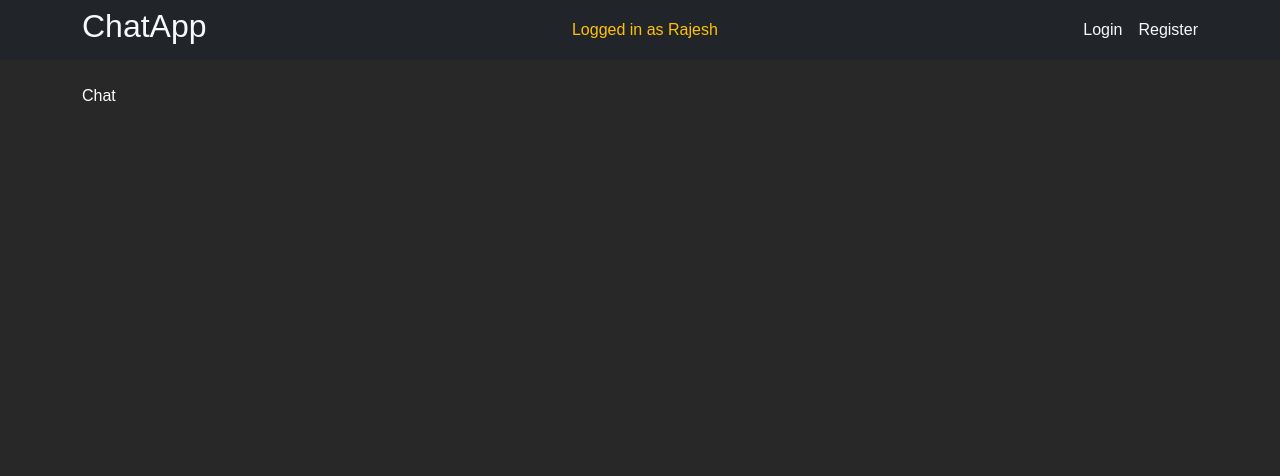
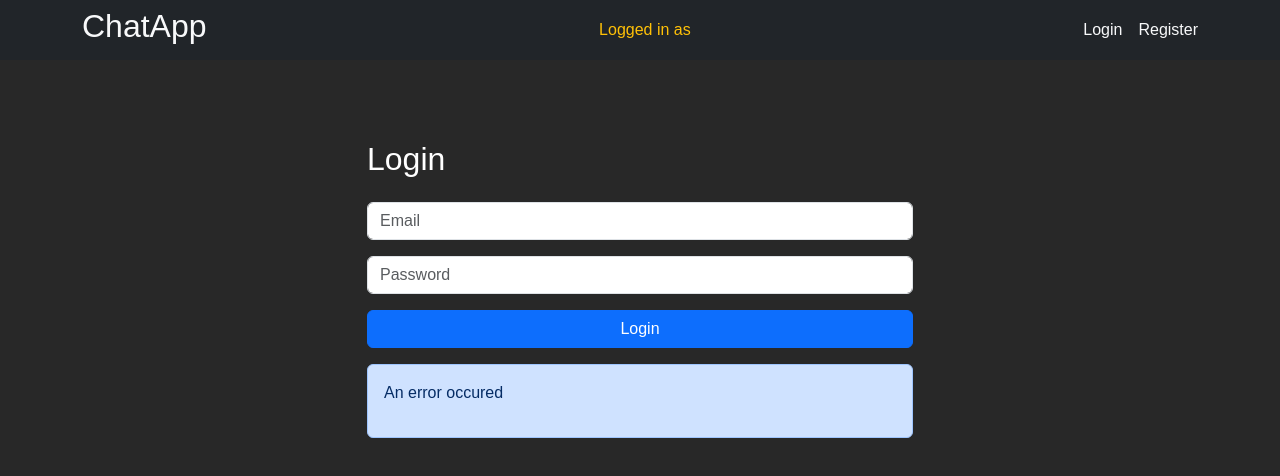
Before and after one commit to rajesh-gole/chat-app, a React (Vite) app in the folder client/: page / in a window 1280 px wide. Shown: the top 476 px of the page. Built offline with nearby package versions, Linux system fonts and the light colour scheme.

Commit message:
Protecting Routes

```diff
--- a/client/src/App.jsx
+++ b/client/src/App.jsx
@@ -5,17 +5,19 @@
 import "bootstrap/dist/css/bootstrap.min.css"
 import {Container} from "react-bootstrap"
 import NavBar from "./components/NavBar"
+import { AuthContext } from "./context/AuthContext"
+import { useContext } from "react"
 
 function App() {
-
+ const {user} = useContext(AuthContext)
   return (
     <>
       <NavBar/>
       <Container >
       <Routes>
-        <Route path="/" element={<Chat />} />
-        <Route path="/register" element={<Register/>} />
-        <Route path="/login" element={<Login/>} />
+        <Route path="/" element={user ? <Chat /> : <Login/>} />
+        <Route path="/register" element={user ? <Chat /> : <Register/>} />
+        <Route path="/login" element={user ? <Chat /> : <Login/>} />
         <Route path="*" element={<Navigate to="/" />} />
 
         </Routes>
--- a/client/src/components/NavBar.jsx
+++ b/client/src/components/NavBar.jsx
@@ -1,14 +1,18 @@
+import { useContext } from "react";
 import { Container, Nav, Navbar, Stack } from "react-bootstrap";
 import {Link} from "react-router-dom"
+import { AuthContext } from "../context/AuthContext";
 
 const NavBar = () => {
+ const {user} = useContext(AuthContext)
+
     return (<>
         <Navbar bg="dark" className="mb-4" style={{ height: "3.75rem" }}>
             <Container>
                 <h2>
                     <Link to="/" className="link-light text-decoration-none">ChatApp</Link>
                 </h2>
-                <span className="text-warning"> Logged in as Rajesh</span>
+                <span className="text-warning"> Logged in as {user?.name}</span>
                 <Nav>
                     <Stack direction="horizontal" gap="3">
                         <Link to="/login" className="link-light text-decoration-none">Login</Link>
--- a/client/src/context/AuthContext.jsx
+++ b/client/src/context/AuthContext.jsx
@@ -1,4 +1,4 @@
-import { createContext, useCallback, useState } from "react";
+import { createContext, useCallback, useState, useEffect } from "react";
 import { postRequest, baseUrl } from "../utils/services";
 
 export const AuthContext = createContext()
@@ -13,6 +13,10 @@
         password: "",
     })
 
+    useEffect(() => {
+        const user = localStorage.getItem("User");
+        setUser(JSON.parse(user))
+    },[])
     const updateRegisterInfo = useCallback((info) => {
         setRegisterInfo(info)
     }, [])
```
